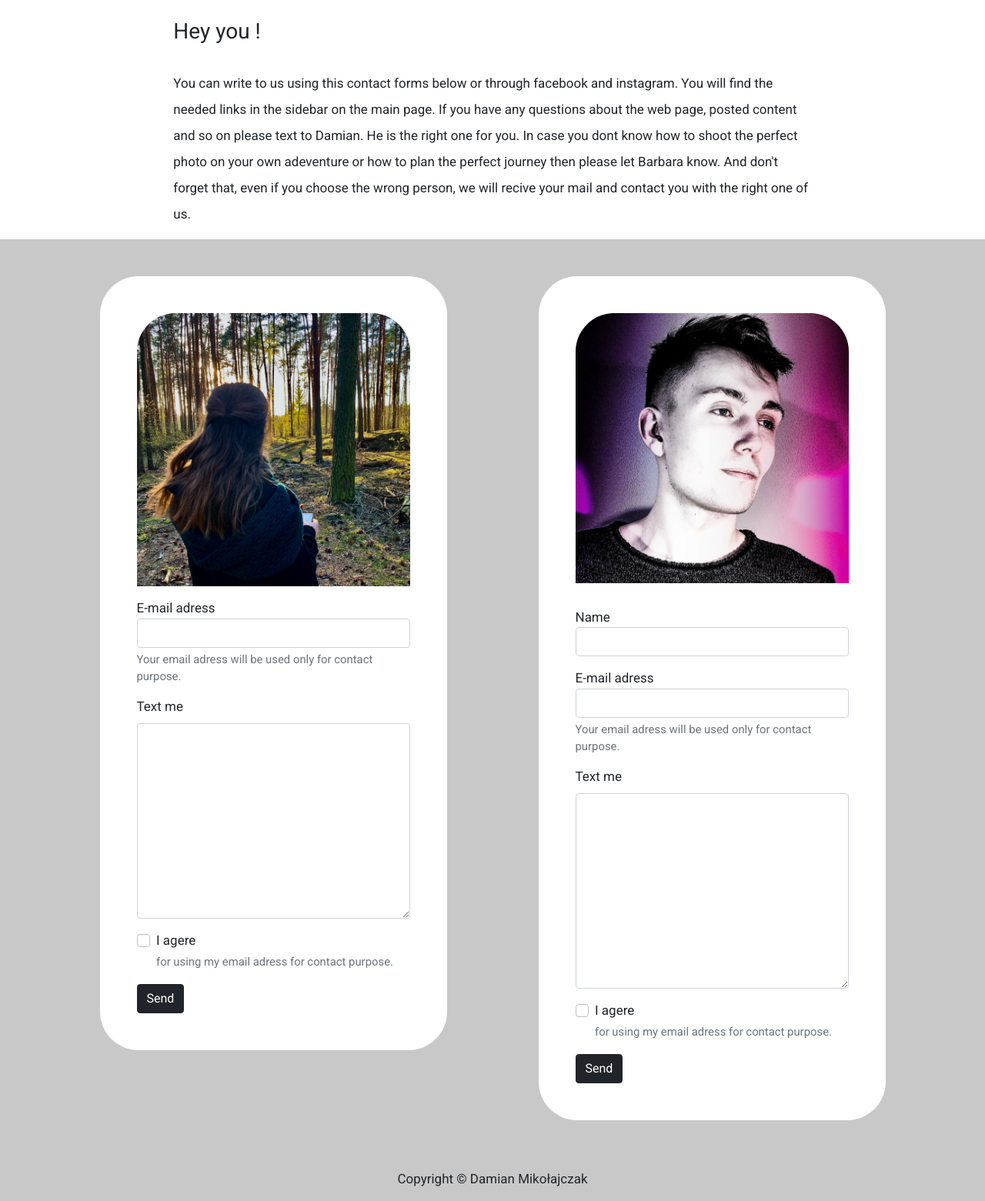
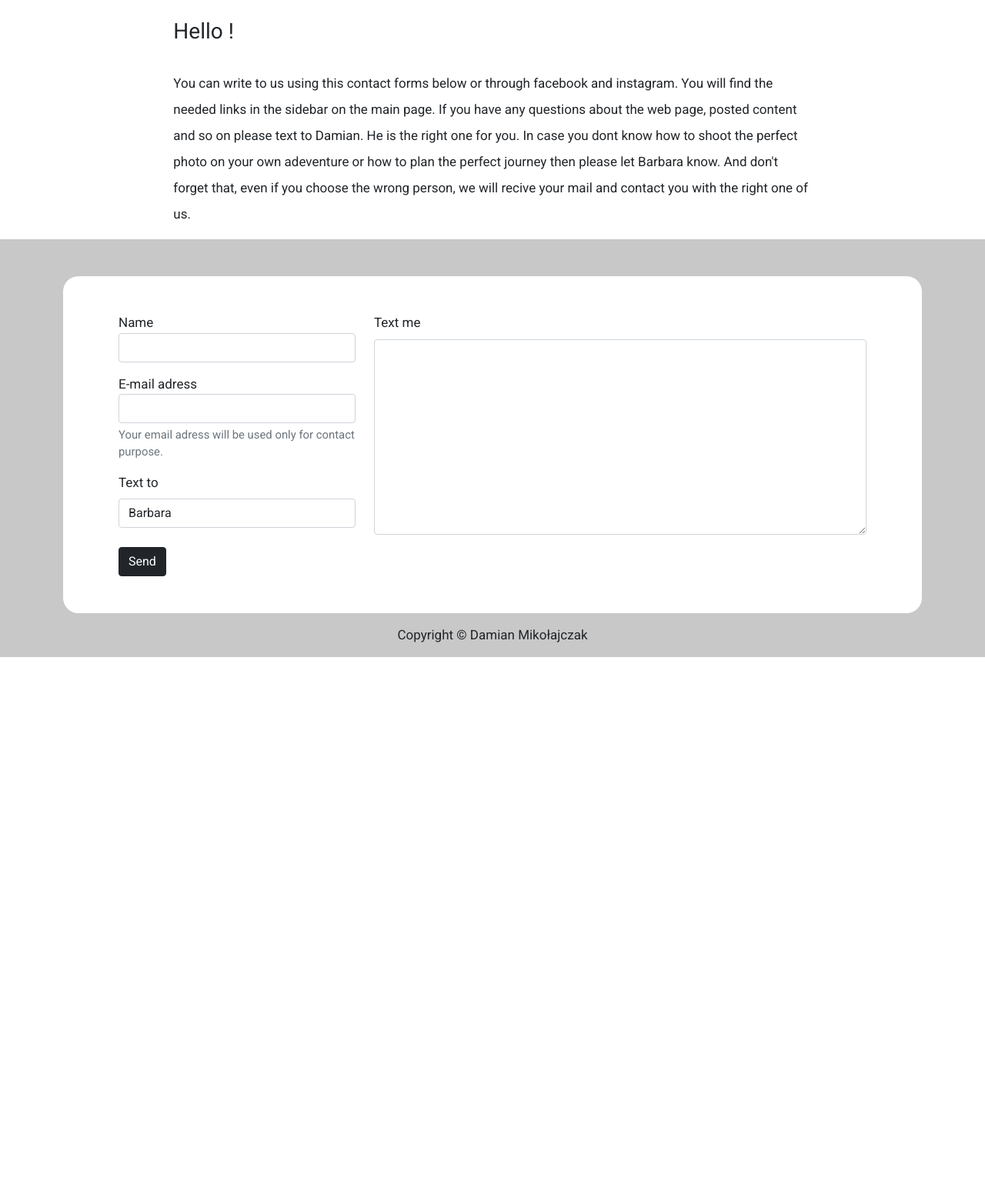
Before and after one commit to damianmikolajczak/cms-blog-app, a Django app: page /contact in a window 1280 px wide. Shown: the part 212-1773 px from the top of the page at 77% size. After the commit the page ends 1066 px from the top, so only its background shows below. Run offline with Django 3.2, Linux system fonts and the light colour scheme; some libraries are stand-ins or nearby versions.

Commit message:
Modified contact page on reload.

```diff
--- a/myblog/blogApp/views.py
+++ b/myblog/blogApp/views.py
@@ -9,15 +9,20 @@ def Contact(request):
         message_name = request.POST['senders-name']
         message_email = request.POST['senders-email']
         message = request.POST['senders-message']
+        message_recipient = request.POST['email-recipiest']
+
+        if message_recipient=='Damian':
+                mail_to = 'damian.mikolajczak@student.put.poznan.pl'
+        else:
+                mail_to = 'barbara.sibinska@student.put.poznan.pl'
 
         send_mail(
-            'Message from o' + message_name,
-             message,
-             message_email,
-             ['damian_mikolajczak@icloud.com'],
-             )
-
-        return render(request, 'contact.html')
+            'Message from ' + message_name,
+            message,
+            message_email,
+            [mail_to],
+            )
+        return render(request, 'contact.html',{'message_name':message_name})
     else:
         return render(request,'contact.html')
 
--- a/myblog/templates/contact.html
+++ b/myblog/templates/contact.html
@@ -3,13 +3,7 @@
 <style>
     .contact-form{
         background-color: white;
-        border-radius: 50px;
-    }
-
-    .user-image{
-        border-top-left-radius: 50px;
-        border-top-right-radius: 50px;
-        border-color: white;
+        border-radius: 20px;
     }
     .contact-text-content{
         background-color: white;
@@ -34,71 +28,81 @@
     <div class="container-fluid contact-text-content mb-5">
         <div class="row">
             <div class="col-8 mx-auto">
-                <h3 class=" mt-4"> Hey you ! </h3> <br>
+                {% if message_name %}
+                    <center>
+                        <br><br><br>
+                        <h1>
+                            Thanks {{message_name}} for contacting us!
+                        </h1>
+                        <p class="text-muted">
+                            Your message was sendend. We will anwser you as soon as we can :)
+                        </p>
+                        <br><br><br>
+                    </center>
+                {% else %}
+                <h3 class=" mt-4"> Hello ! </h3> <br>
                 <p style="line-height: 2;">You can write to us using this contact forms below or through facebook and instagram. You will find the needed links in the sidebar on the main page.
                     If you have any questions about the web page, posted content and so on please text to Damian. He is the right one for you. In case you dont know how to shoot the perfect photo on your own adeventure or how to plan the perfect journey
                 then please let Barbara know. And don't forget that, even if you choose the wrong person, we will recive your mail and contact you with the right one of us.</p>
+                {% endif %}
             </div>
         </div>
     </div>
 </section>
+{% if not message_name %}
 <div class="container">
     <div class="row">
-        <div class="col-10 col-md-8 col-lg-5 mb-5 mx-auto">
-            <form class="contact-form p-5">
-                <img class="user-image card-img-top mb-3" src="images/barbara.jpg" alt="Here should be Barbaras face :)">
+        <div class="col-12 mx-auto">
+            <form action="{% url 'contact' %}" method="post" class="contact-form p-5">
+                {% csrf_token %}
+                <div class="container">
+                    <div class="row">
+                        <div class="col-12 col-lg-4 float-left">
                             <div class="mb-3">
-                    <label for="mailForBarbara">E-mail adress</label>
-                    <input class="form-control" type="email" id="mailForBarbara">
+                                <label for="sendersNameId"> Name</label>
+                                <input class="form-control" type="text" name="senders-name" id="sendersNameId">
+                            </div>
+                            <div class="mb-3">
+                                <label for="mailFrom">E-mail adress</label>
+                                <input class="form-control" type="email" name="senders-email" id="mailFrom">
                                 <div class="form-text">
                                     Your email adress will be used only for contact purpose.
                                 </div>
                             </div>
                             <div class="mb-3">
-                    <label for="textToBarbara" class="form-label"> Text me </label>
-                    <textarea class="form-control" name="textContent" id="textToBarbara" rows="10"></textarea>
-                </div>
-                <div class="mb-3 form-check">
-                    <input type="checkbox" class="form-check-input" id="checkboxForBarbara">
-                    <label for="checkboxForBarbara" class="form-check-label">I agere
-                        <div class="form-text">
-                            for using my email adress for contact purpose.
-                        </div>
-                    </label>
-                </div>
-                <button id="sendToBarbara" type="submit" class="btn btn-dark">Send</button>
-            </form>
-        </div>
-        <div class="col-10 col-md-8 col-lg-5 mb-5 mx-auto">
-            <form action="{% url 'contact' %}" method="post" class="contact-form p-5">
-                {% csrf_token %}
-                <img class="user-image card-img-top mb-3" src="images/damian.jpg" alt="Here should be Damians face :)">
-                <div class="mb-3 mt-3">
-                    <label for="sendersNameId"> Name</label>
-                    <input class="form-control" type="text" name="senders-name" id="sendersNameId">
-                </div>
-                <div class="mb-3">
-                    <label for="mailDorDamian">E-mail adress</label>
-                    <input class="form-control" type="email" name="senders-email" id="mailForDamian">
-                    <div class="form-text">
-                        Your email adress will be used only for contact purpose.
+                                <label class="form-label" for="selectPerson">Text to</label>
+                                <select class="form-control" id="selectPerson" name="email-recipiest">
+                                    <option>Barbara</option>
+                                    <option>Damian</option>
+                                  </select>
                             </div>
                         </div>
-                <div class="mb-3">
-                    <label for="textToDamian" class="form-label"> Text me </label>
-                    <textarea class="form-control" name="senders-message" id="textToDamian" rows="10"></textarea>
+                        <div class="col-12 col-lg-8 mb-3 float-right" >
+                            <label for="messageContent" class="form-label"> Text me </label>
+                            <textarea class="form-control" name="senders-message" id="messageContent" rows="10"></textarea>
                         </div>
-                <div class="mb-3 form-check">
-                    <input type="checkbox" class="form-check-input" id="checkboxForDamian">
-                    <label for="checkboxForDamian" class="form-check-label">I agere
-                        <div class="form-text">
-                            for using my email adress for contact purpose.
+                        <div class="col-12">
+
+                            <div>
+                                <button id="sendTo" type="submit" class="btn btn-dark">Send</button>
                             </div>
-                    </label>
                         </div>
-                <button id="sendToDamian" type="submit" class="btn btn-dark">Send</button>
+                    </div>
+                </div>
+
             </form>
         </div>
     </div>
 </div>
+
+{% endif %}
+
 {%endblock%}
+
+<div class="mb-3 form-check">
+    <input type="checkbox" class="form-check-input" id="checkboxForDamian">
+    <label for="checkboxForDamian" class="form-check-label">I agere
+        <div class="form-text">for using my email adress for contact purpose.
+        </div>
+    </label>
+</div>
--- a/myblog/templates/index.html
+++ b/myblog/templates/index.html
@@ -90,7 +90,7 @@
                         <p class="card-text text-muted">
                             I am an electrical engineer who decided to continue his education in computer science. In my free time, between my studies, i travel with my girlfriend throught Poland.</p>
                             <a href="https://www.facebook.com/basia.sibinska" class="btn btn-link"><img class="btn-img" src="images/facebook.svg" alt="Facebook"></a>
-                            <a href="#" class="btn btn-link"><img class="btn-img"src="images/mail.svg" alt="Mail"></a>
+                            <a href="contact" class="btn btn-link"><img class="btn-img"src="images/mail.svg" alt="Mail"></a>
                     </div>
                 </div>
                 <div class="user-card card my-4">
@@ -101,7 +101,7 @@
                             I am an electrical engineer who decided to continue his education in computer science. In my free time, between my studies, i travel with my girlfriend throught Poland.</p>
                             <a href="https://www.facebook.com/damian49841" class="btn btn-link"><img class="btn-img" src="images/facebook.svg" alt="Facebook"></a>
                             <a href="https://github.com/damianmikolajczak" class="btn btn-link"><img class="btn-img" src="images/github.svg" alt="GitHub"></a>
-                            <a href="#" class="btn btn-link"><img class="btn-img"src="images/mail.svg" alt="Mail"></a>
+                            <a href="contact" class="btn btn-link"><img class="btn-img"src="images/mail.svg" alt="Mail"></a>
                     </div>
                 </div>
             </div>
```
Also changed, not shown: myblog/myblog/settings.py (+8 -5 lines), 1 other file. Lines whose indentation alone changed are shown as unchanged.
